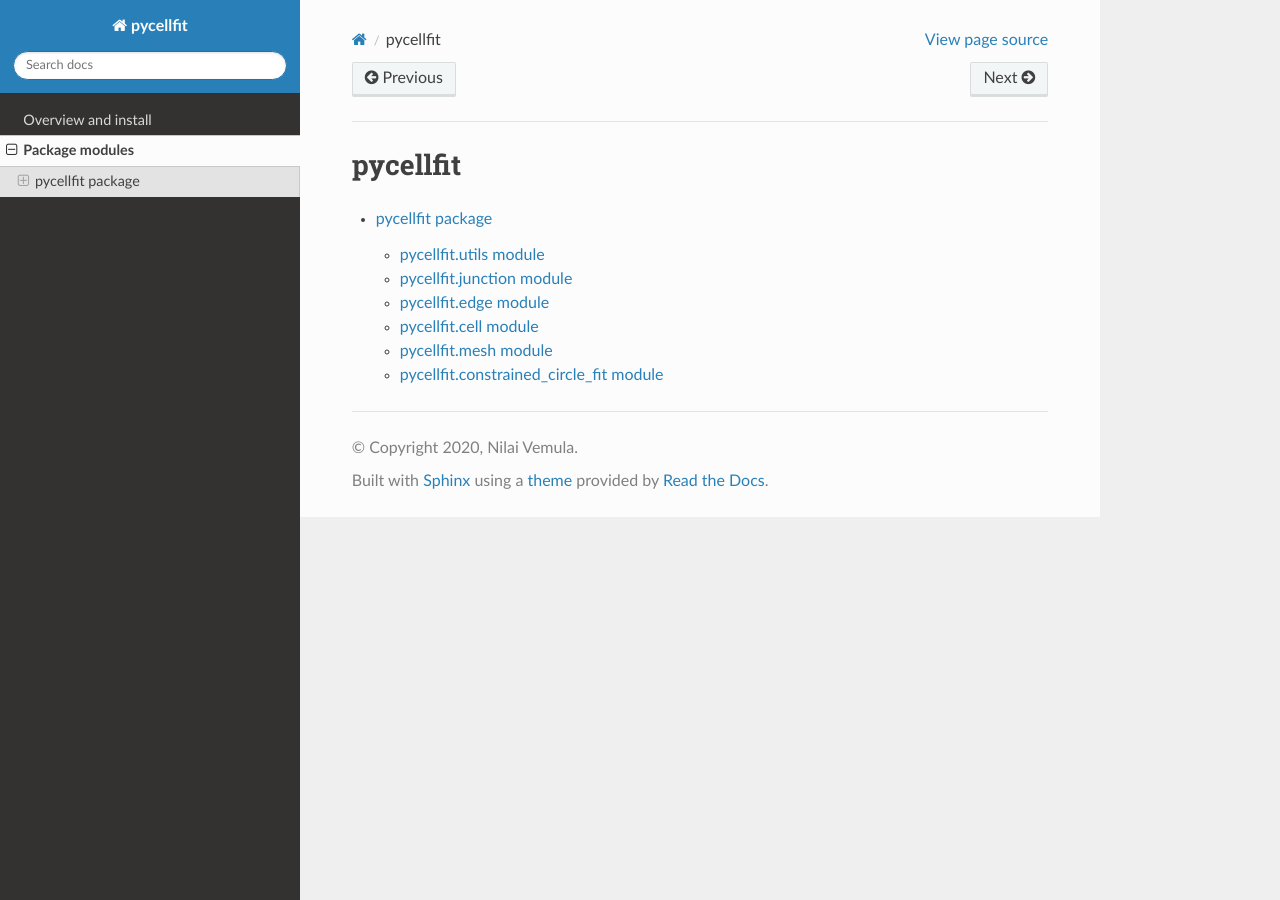
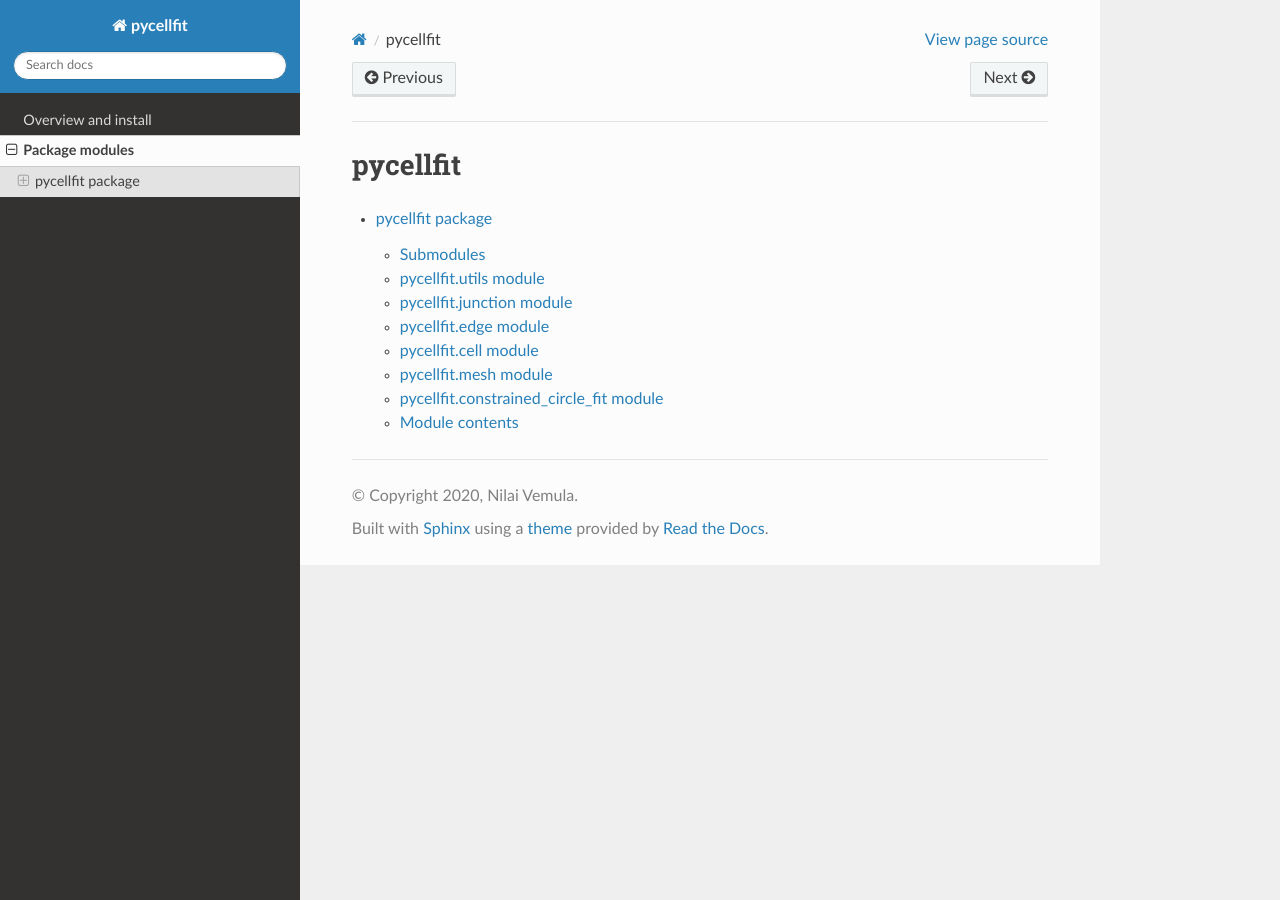
Before and after one commit to NilaiVemula/PyCellFIT, a Sphinx documentation site: the page built from docs/source/modules.rst, in a window 1280 px wide. Built offline with Sphinx 7.4.7 and the Read the Docs theme 2.0.0, drawn with Linux system fonts in a browser that asks for light colours.

Commit message:
fixed: added new classes to documentation?

```diff
--- a/docs/source/pycellfit.rst
+++ b/docs/source/pycellfit.rst
@@ -1,5 +1,8 @@
 pycellfit package
 =============
+
+Submodules
+----------
 
 pycellfit.utils module
 -----------------------
@@ -48,3 +51,12 @@
    :members:
    :undoc-members:
    :show-inheritance:
+
+
+Module contents
+---------------
+
+.. automodule:: pycellfit
+   :members:
+   :undoc-members:
+   :show-inheritance:
--- a/pycellfit/__init__.py
+++ b/pycellfit/__init__.py
@@ -1 +1 @@
-from . import utils
+from . import utils, constrained_circle_fit, circle_fit_helpers, junction, edge, cell, mesh
```
